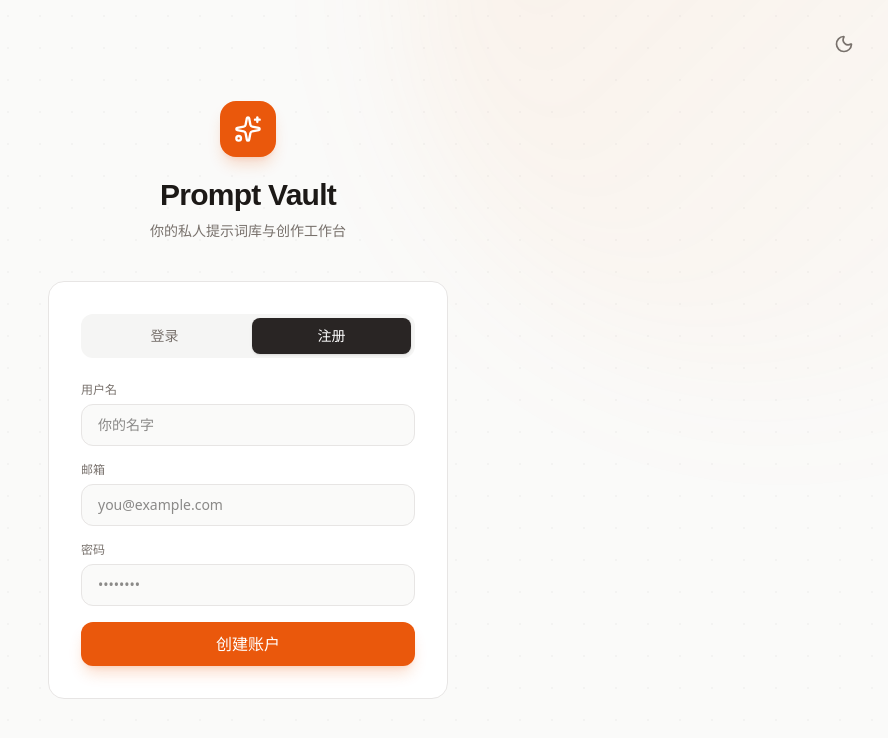
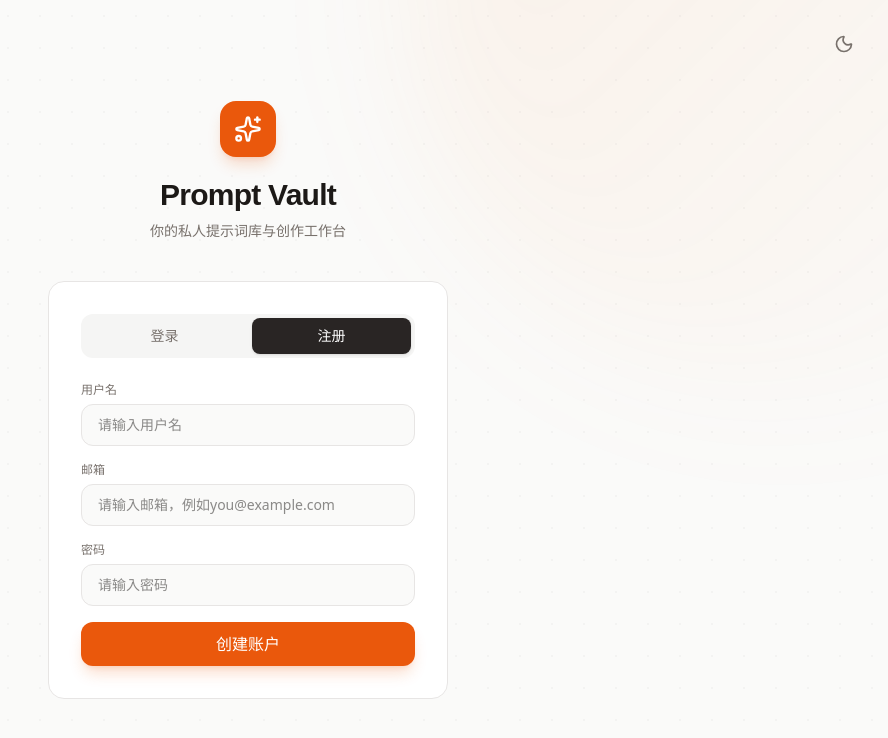
Before and after one commit to ch954895760/prompt, a Vue app in the folder prompt-ui/: page /login in a window 1280 px wide. Both pictures are taken after a click on the button "注册". Shown: the top 738 px of the page, without its empty margins (392-1280 px from the left). Built offline with nearby package versions, Linux system fonts and the light colour scheme; the HTML template or start-up script is replaced by a standard one.

Commit message:
style(Login): 优化登录和注册表单的输入框占位文本
将占位文本从简短的提示改为更明确的指导性文本，提高用户体验

```diff
--- a/prompt-ui/src/views/Login.vue
+++ b/prompt-ui/src/views/Login.vue
@@ -93,7 +93,7 @@ async function handleRegister() {
               <label class="block text-xs font-medium mb-1.5" style="color: var(--text-secondary)">邮箱</label>
               <input v-model="loginForm.email" type="email" required class="w-full px-4 py-2.5 rounded-xl text-sm transition-all"
                 style="background: var(--bg-primary); border: 1px solid var(--border-color); color: var(--text-primary);"
-                placeholder="you@example.com"
+                placeholder="请输入邮箱，例如you@example.com"
                 @focus="($event.target as HTMLElement).style.borderColor = 'var(--accent)'"
                 @blur="($event.target as HTMLElement).style.borderColor = 'var(--border-color)'"
               >
@@ -102,7 +102,7 @@ async function handleRegister() {
               <label class="block text-xs font-medium mb-1.5" style="color: var(--text-secondary)">密码</label>
               <input v-model="loginForm.password" type="password" required class="w-full px-4 py-2.5 rounded-xl text-sm transition-all"
                 style="background: var(--bg-primary); border: 1px solid var(--border-color); color: var(--text-primary);"
-                placeholder="••••••••"
+                placeholder="请输入密码"
                 @focus="($event.target as HTMLElement).style.borderColor = 'var(--accent)'"
                 @blur="($event.target as HTMLElement).style.borderColor = 'var(--border-color)'"
               >
@@ -129,7 +129,7 @@ async function handleRegister() {
               <label class="block text-xs font-medium mb-1.5" style="color: var(--text-secondary)">用户名</label>
               <input v-model="registerForm.username" type="text" required class="w-full px-4 py-2.5 rounded-xl text-sm transition-all"
                 style="background: var(--bg-primary); border: 1px solid var(--border-color); color: var(--text-primary);"
-                placeholder="你的名字"
+                placeholder="请输入用户名"
                 @focus="($event.target as HTMLElement).style.borderColor = 'var(--accent)'"
                 @blur="($event.target as HTMLElement).style.borderColor = 'var(--border-color)'"
               >
@@ -138,7 +138,7 @@ async function handleRegister() {
               <label class="block text-xs font-medium mb-1.5" style="color: var(--text-secondary)">邮箱</label>
               <input v-model="registerForm.email" type="email" required class="w-full px-4 py-2.5 rounded-xl text-sm transition-all"
                 style="background: var(--bg-primary); border: 1px solid var(--border-color); color: var(--text-primary);"
-                placeholder="you@example.com"
+                placeholder="请输入邮箱，例如you@example.com"
                 @focus="($event.target as HTMLElement).style.borderColor = 'var(--accent)'"
                 @blur="($event.target as HTMLElement).style.borderColor = 'var(--border-color)'"
               >
@@ -147,7 +147,7 @@ async function handleRegister() {
               <label class="block text-xs font-medium mb-1.5" style="color: var(--text-secondary)">密码</label>
               <input v-model="registerForm.password" type="password" required class="w-full px-4 py-2.5 rounded-xl text-sm transition-all"
                 style="background: var(--bg-primary); border: 1px solid var(--border-color); color: var(--text-primary);"
-                placeholder="••••••••"
+                placeholder="请输入密码"
                 @focus="($event.target as HTMLElement).style.borderColor = 'var(--accent)'"
                 @blur="($event.target as HTMLElement).style.borderColor = 'var(--border-color)'"
               >
```
